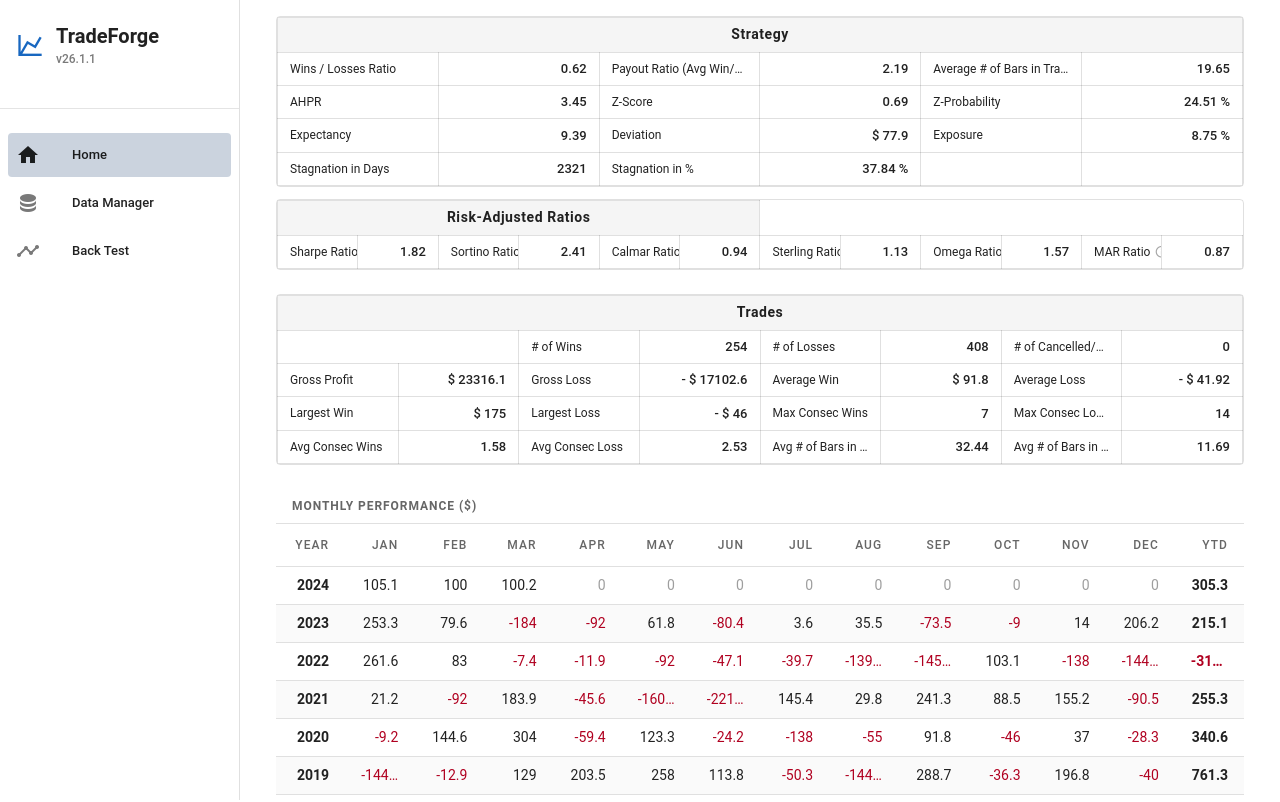
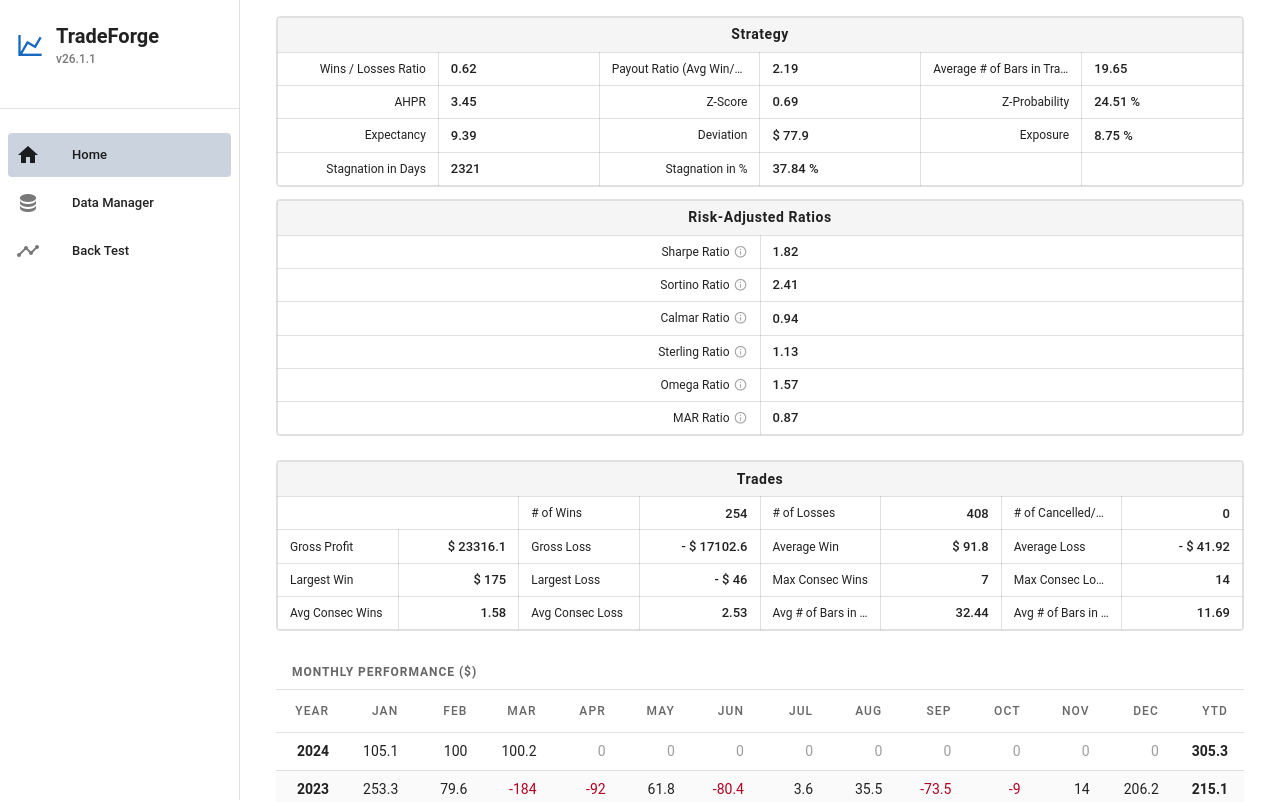
Before and after one commit to ArtemIyX/TradeForgeSharp, a Vue app in the folder TradeForge.VUE/: page / in a window 1280 px wide. Shown: the top 802 px of the page. Built offline with nearby package versions, Linux system fonts and the light colour scheme; the HTML template or start-up script is replaced by a standard one.

Commit message:
Risk Adjusted values style

```diff
--- a/TradeForge.VUE/src/components/backtest/strategy/strategy-stats-report/StrategyStatsReport.css
+++ b/TradeForge.VUE/src/components/backtest/strategy/strategy-stats-report/StrategyStatsReport.css
@@ -39,11 +39,18 @@
 .label {
   color: rgba(var(--v-theme-on-surface), 0.6);
   font-size: 0.75rem;
+  text-align: right;
+}
+.label-ratio {
+  color: rgba(var(--v-theme-on-surface), 0.6);
+  font-size: 0.75rem;
+  text-align: right;
 }
 
 .label-with-tooltip {
   display: flex;
   align-items: center;
+  justify-content: flex-end;
   gap: 0.25rem;
 }
 
@@ -54,6 +61,6 @@
 }
 
 .value {
-  text-align: right;
+  text-align: left;
   font-weight: 500;
 }
--- a/TradeForge.VUE/src/components/backtest/strategy/strategy-stats-report/StrategyStatsReport.vue
+++ b/TradeForge.VUE/src/components/backtest/strategy/strategy-stats-report/StrategyStatsReport.vue
@@ -53,14 +53,13 @@
       <table class="custom-table">
         <tbody>
         <tr class="title-row">
-          <td colspan="6">Risk-Adjusted Ratios</td>
+          <td colspan="2">Risk-Adjusted Ratios</td>
         </tr>
-        <tr>
-          <template v-for="item in ratioItems" :key="item.key">
-            <td class="label">
+        <tr v-for="item in ratioItems" :key="item.key">
+          <td class="label-ratio">
             <div class="label-with-tooltip">
               <span>{{ item.label }}</span>
-                <v-tooltip :text="item.tooltip" max-width="18rem" location="top">
+              <v-tooltip :text="item.tooltip" location="top">
                 <template #activator="{ props: tip }">
                   <v-icon v-bind="tip" class="tooltip-icon" size="0.875rem">mdi-information-outline</v-icon>
                 </template>
@@ -68,7 +67,6 @@
             </div>
           </td>
           <td class="value">{{ fmt(data.ratio[item.key]) }}</td>
-          </template>
         </tr>
         </tbody>
       </table>
```
Lines whose indentation alone changed are shown as unchanged.
